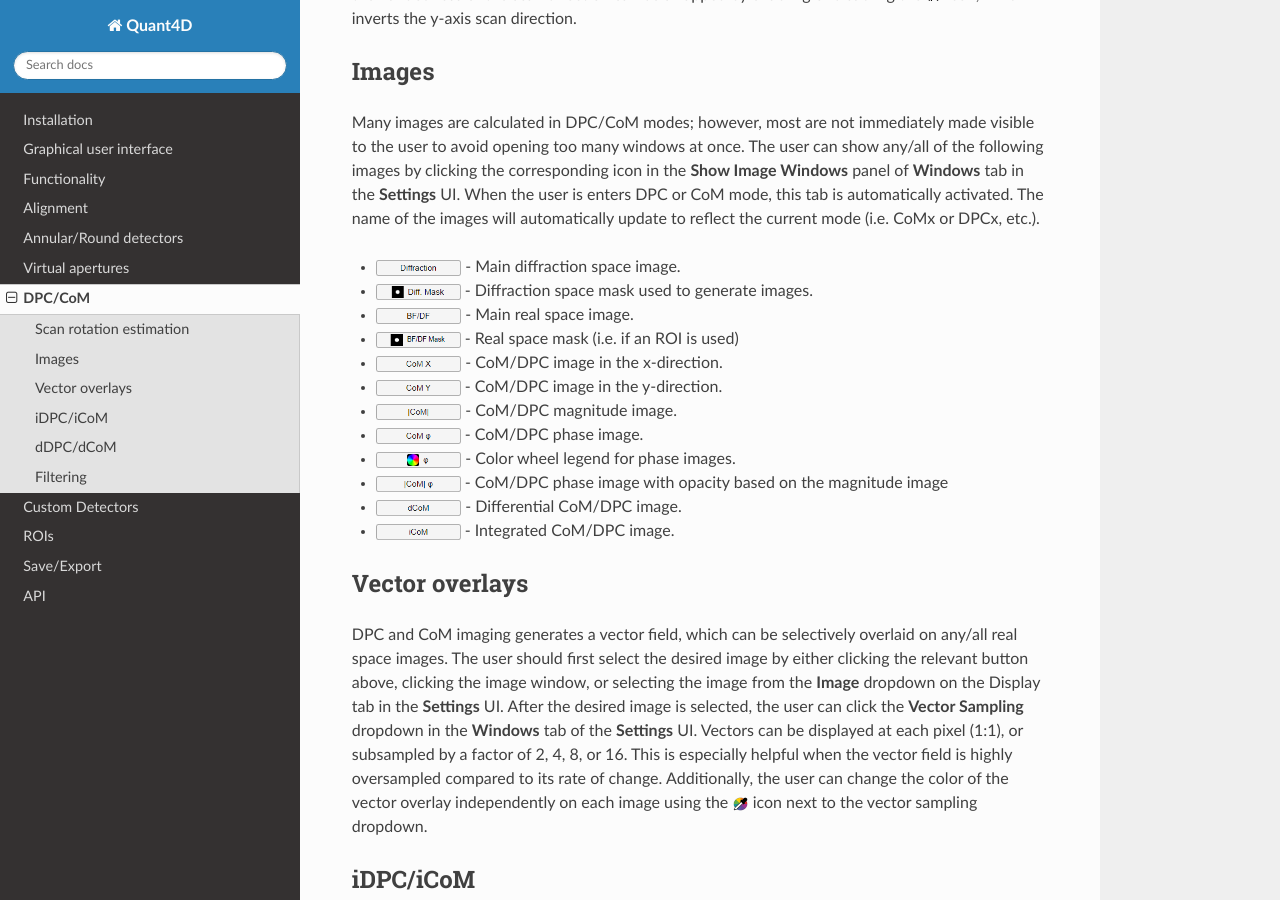
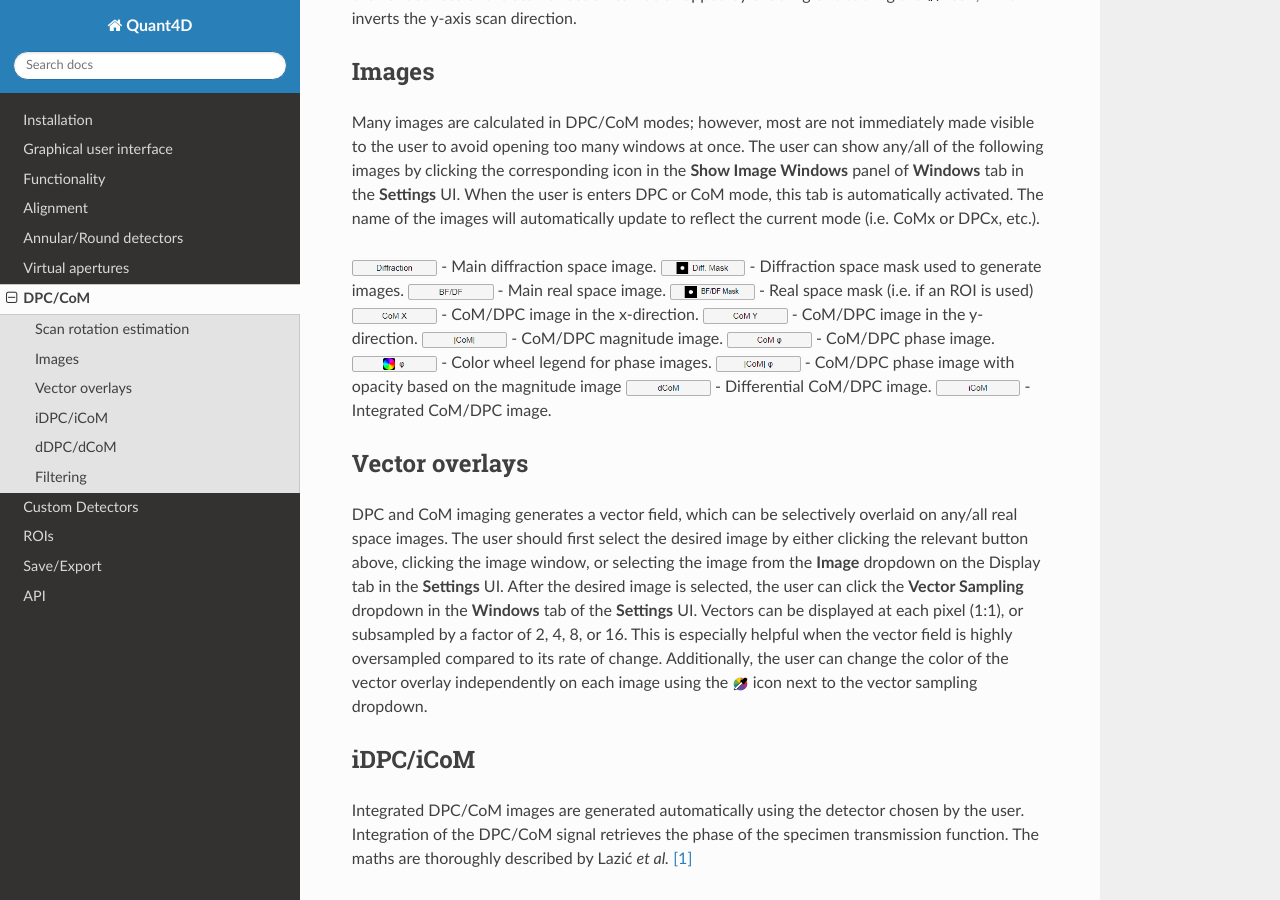
Before and after one commit to bryandesser/Quant4D, a Sphinx documentation site: the page built from docs/source/dpc_com.rst, in a window 1280 px wide and 900 px high, scrolled down 545 px. Built offline with Sphinx 7.4.7 and the Read the Docs theme 3.1.0, drawn with Linux system fonts in a browser that asks for light colours; formulas are drawn with MathJax 3; pages that are not in the unit, such as notebooks, are missing from menus.

Commit message:
modified:   docs/source/dpc_com.rst

```diff
--- a/docs/source/dpc_com.rst
+++ b/docs/source/dpc_com.rst
@@ -78,18 +78,18 @@ The name of the images will automatically update to reflect the current mode
     :height: 2ex
     :class: no-scaled-link
 
-* |diffraction| - Main diffraction space image.
-* |diffraction_mask| - Diffraction space mask used to generate images.
-* |bfdf| - Main real space image.
-* |bfdf_mask| - Real space mask (i.e. if an ROI is used)
-* |CoMX| - CoM/DPC image in the x-direction.
-* |CoMY| - CoM/DPC image in the y-direction.
-* |CoM_magnitude| - CoM/DPC magnitude image.
-* |CoM_phase| - CoM/DPC phase image.
-* |colorwheel| - Color wheel legend for phase images.
-* |CoM_phase_mag| - CoM/DPC phase image with opacity based on the magnitude image
-* |dCoM| - Differential CoM/DPC image.
-* |iCoM| - Integrated CoM/DPC image.
+|diffraction| - Main diffraction space image.
+|diffraction_mask| - Diffraction space mask used to generate images.
+|bfdf| - Main real space image.
+|bfdf_mask| - Real space mask (i.e. if an ROI is used)
+|CoMX| - CoM/DPC image in the x-direction.
+|CoMY| - CoM/DPC image in the y-direction.
+|CoM_magnitude| - CoM/DPC magnitude image.
+|CoM_phase| - CoM/DPC phase image.
+|colorwheel| - Color wheel legend for phase images.
+|CoM_phase_mag| - CoM/DPC phase image with opacity based on the magnitude image
+|dCoM| - Differential CoM/DPC image.
+|iCoM| - Integrated CoM/DPC image.
 
 Vector overlays
 ***************
```
